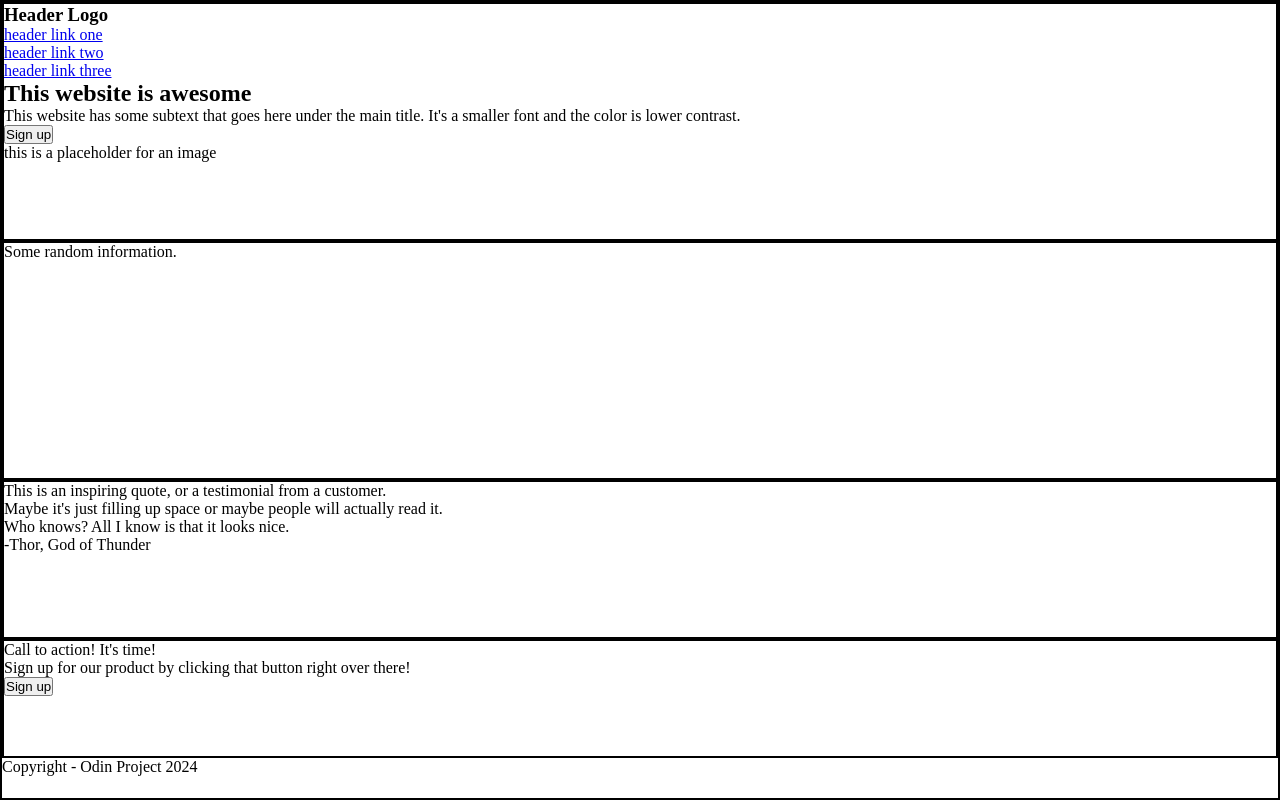
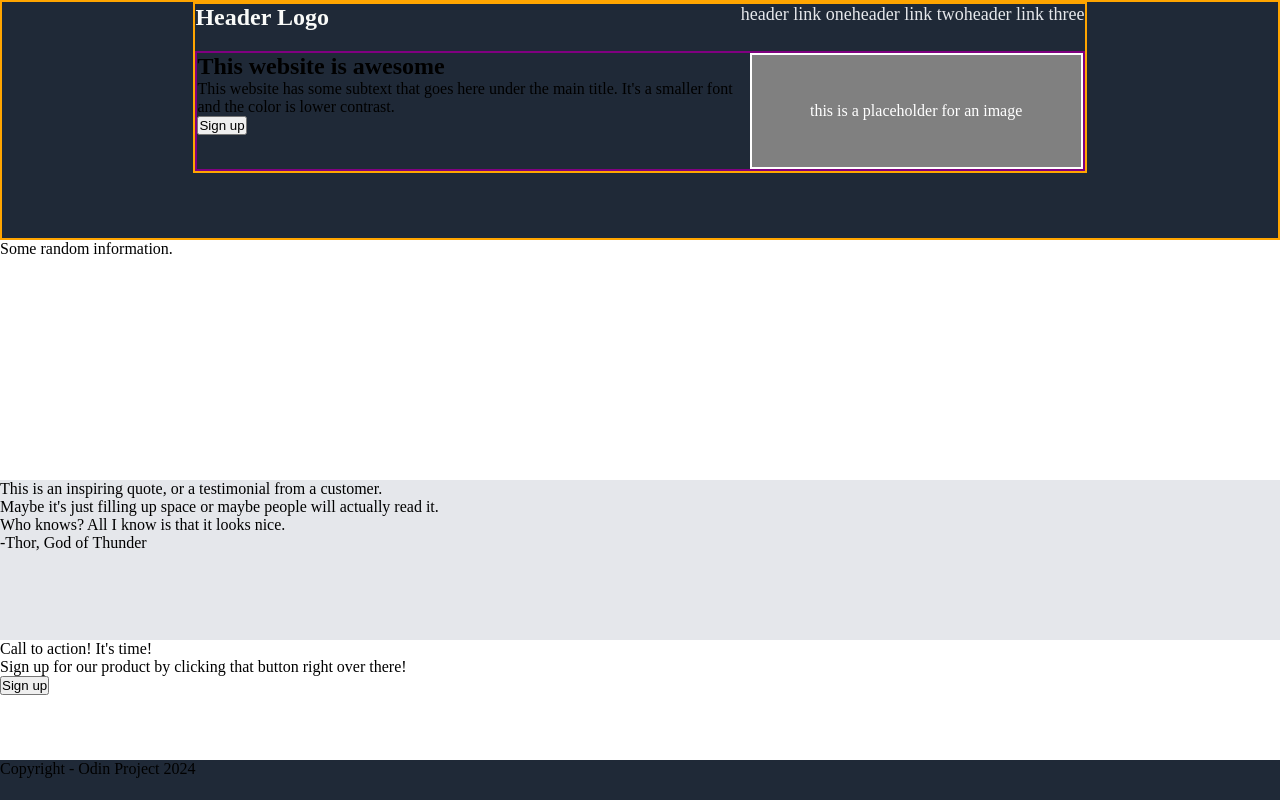
Before and after one commit to notorio-sds/top_landing_page, a plain HTML site: page index.html in a window 1280 px wide. Drawn offline with Linux system fonts and the light colour scheme.

Commit message:
css top box

```diff
--- a/index.html
+++ b/index.html
@@ -11,6 +11,7 @@
 <body>
 
     <div class="first-box">
+        <div class="first-box-width-setter">
             <div class="header-box">
                 <h3 class="header-logo">
                     Header Logo
@@ -35,6 +36,8 @@
                     this is a placeholder for an image
                 </div>
             </div>
+        </div>
+
     </div>
 
     <div class="second-box">
--- a/styles.css
+++ b/styles.css
@@ -6,31 +6,100 @@
 
 body {
     height: 100vh;
-    border: 2px solid black;
     display: flex;
     flex-direction: column;
 }
 
 .first-box {
-    border: 2px solid black;
     height: 30%;
 }
 
 .second-box {
-    border: 2px solid black;
     height: 30%;
 }
 
 .third-box {
-    border: 2px solid black;
     height: 20%;
 }
 
 .fourth-box {
-    border: 2px solid black;
     height: 15%;
 }
 
 .footer {
+    background-color: #1F2937;
     height: 5%;
 }
+
+/* Layout */
+
+/* First Box */
+
+.first-box {
+    background-color: #1F2937;
+    border: 2px solid orange;
+}
+
+.first-box-width-setter {
+    width: 70%;
+    border: 2px solid orange;
+    margin: 0 auto;
+    display: flex;
+    flex-direction: column;
+    gap: 20px;
+}
+
+.content-box {
+    height: 15vh;
+    border: 2px solid purple;
+}
+
+.content-box-right {
+    width: 50%;
+    border: 2px solid white;
+    background-color: gray;
+    display: flex;
+    justify-content: center;
+    align-items: center;
+    color: white;
+}
+
+.header-box {
+    display: flex;
+    justify-content: space-between;
+}
+
+.content-box {
+    display: flex;
+    justify-content: space-between;
+}
+
+.header-logo {
+    color: #F9FAF8;
+    font-size: 24px;
+}
+
+.header-links {
+    display: flex;
+}
+
+.header-links li {
+    list-style: none;
+}
+
+.header-links li a {
+    color: #E5E7EB;
+    font-size: 18px;
+    text-decoration: none;
+}
+
+/* Second */
+
+.second-box,
+.fourth-box {
+    background-color: white;
+}
+
+.third-box {
+    background-color: #E5E7EB;
+}
```
Lines whose indentation alone changed are shown as unchanged.
